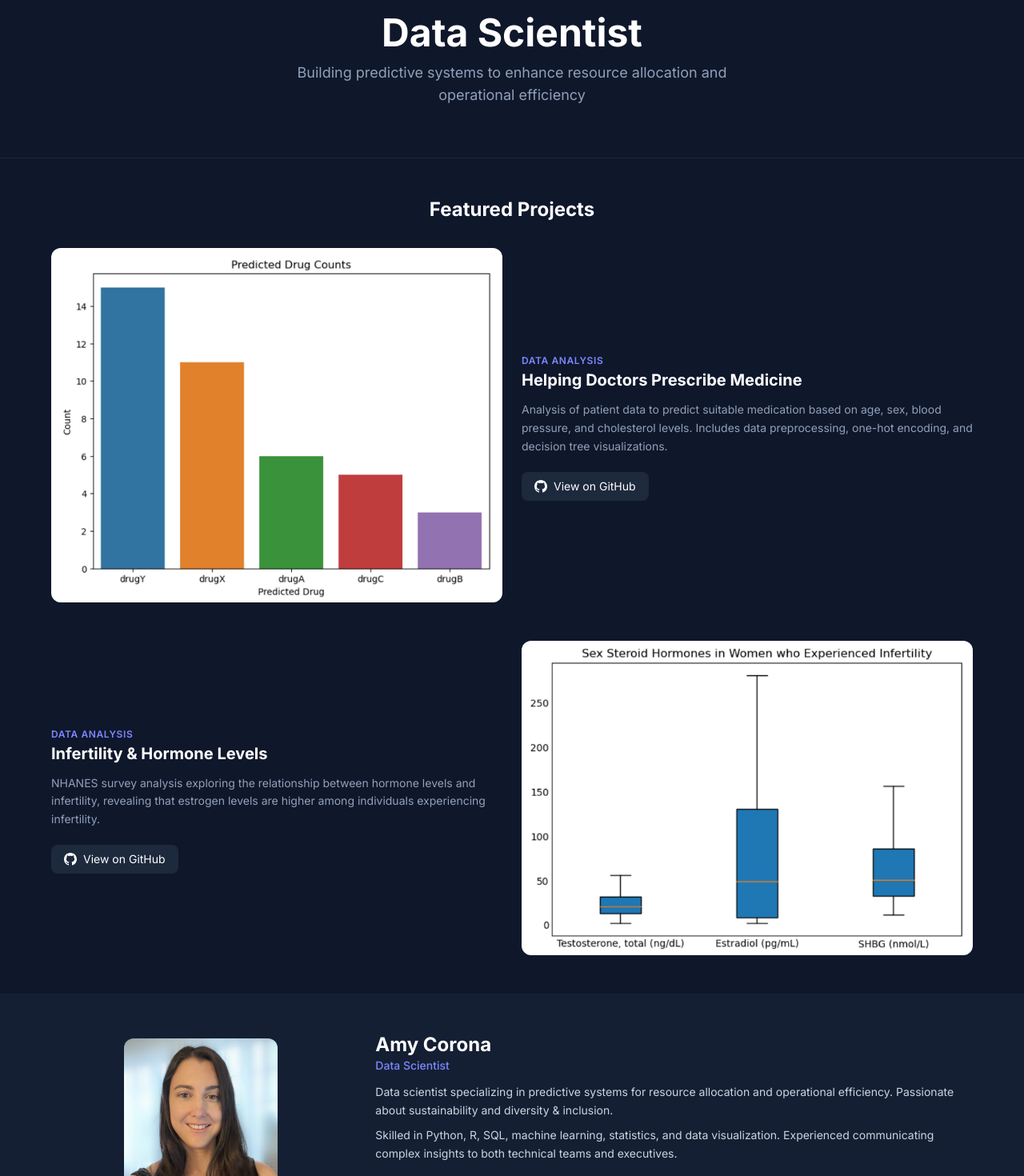
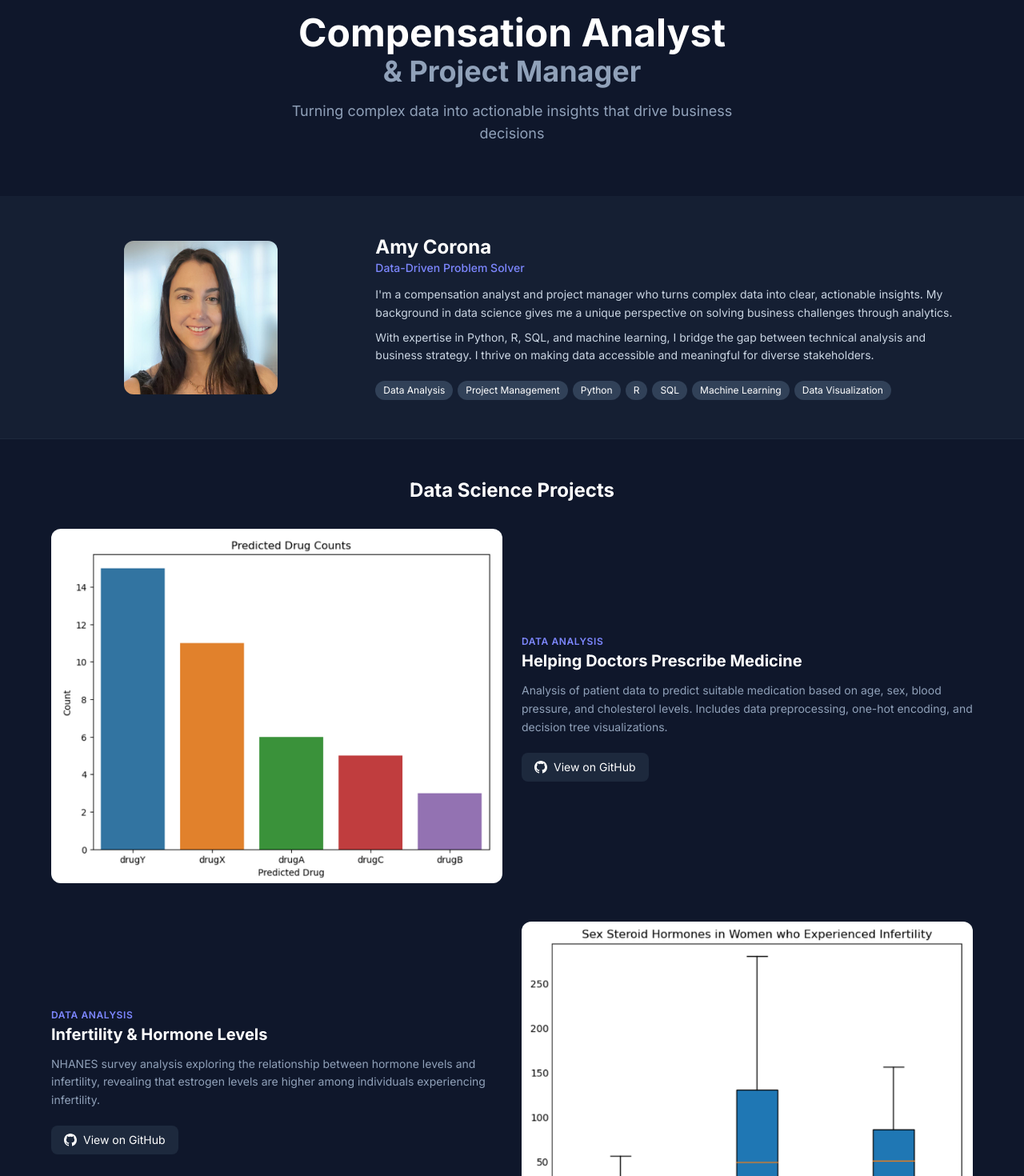
Before and after one commit to acorona1234/amycorona.com, a Next.js app: page / in a window 1280 px wide. Shown: the part 100-1570 px from the top of the page at 80% size. Built offline with nearby package versions, Linux system fonts and the light colour scheme.

Commit message:
Add Honeypot Labs at /sandbox/honeypot

```diff
--- a/src/app/layout.tsx
+++ b/src/app/layout.tsx
@@ -8,32 +8,33 @@ const inter = Inter({
 });
 
 export const metadata: Metadata = {
-  title: "Amy Corona | Data Scientist",
+  title: "Amy Corona | Compensation Analyst & Project Manager",
   description:
-    "Data scientist specializing in predictive systems to enhance resource allocation and operational efficiency. Expert in Python, R, SQL, machine learning, and data visualization.",
+    "Compensation Analyst and Project Manager turning complex data into actionable insights. Expert in data analysis, Python, R, SQL, and machine learning.",
   keywords: [
-    "data scientist",
-    "machine learning",
+    "compensation analyst",
+    "project manager",
+    "data analyst",
     "Python",
     "R",
     "SQL",
-    "data analysis",
-    "predictive modeling",
+    "machine learning",
+    "data visualization",
   ],
   authors: [{ name: "Amy Corona" }],
   openGraph: {
-    title: "Amy Corona | Data Scientist",
+    title: "Amy Corona | Compensation Analyst & Project Manager",
     description:
-      "Data scientist specializing in predictive systems to enhance resource allocation and operational efficiency.",
+      "Turning complex data into actionable insights.",
     url: "https://amycorona.com",
     siteName: "Amy Corona",
     type: "website",
   },
   twitter: {
     card: "summary_large_image",
-    title: "Amy Corona | Data Scientist",
+    title: "Amy Corona | Compensation Analyst & Project Manager",
     description:
-      "Data scientist specializing in predictive systems to enhance resource allocation and operational efficiency.",
+      "Turning complex data into actionable insights.",
   },
 };
 
--- a/src/app/page.tsx
+++ b/src/app/page.tsx
@@ -23,11 +23,12 @@ const projects = [
 ];
 
 const skills = [
+  "Data Analysis",
+  "Project Management",
   "Python",
   "R",
   "SQL",
   "Machine Learning",
-  "Statistics",
   "Data Visualization",
 ];
 
@@ -64,11 +65,60 @@ export default function Home() {
         <section className="py-8 sm:py-12 md:py-16 px-4">
           <div className="max-w-6xl mx-auto text-center">
             <h1 className="text-3xl sm:text-4xl md:text-5xl font-bold mb-3">
-              Data Scientist
+              Compensation Analyst
+              <span className="block text-2xl sm:text-3xl md:text-4xl text-slate-400 mt-1">&amp; Project Manager</span>
             </h1>
-            <p className="text-base sm:text-lg text-slate-400 max-w-xl mx-auto">
-              Building predictive systems to enhance resource allocation and operational efficiency
+            <p className="text-base sm:text-lg text-slate-400 max-w-xl mx-auto mt-4">
+              Turning complex data into actionable insights that drive business decisions
             </p>
+          </div>
+        </section>
+
+        {/* About Section */}
+        <section className="py-8 sm:py-12 px-4 bg-slate-800/50">
+          <div className="max-w-6xl mx-auto">
+            <div className="flex flex-col lg:flex-row gap-6 sm:gap-8 items-center">
+              {/* Photo */}
+              <div className="w-full lg:w-1/3 flex justify-center">
+                <div className="w-32 h-32 sm:w-48 sm:h-48 rounded-xl overflow-hidden">
+                  <Image
+                    src="/images/amy-squared-crop-l-768x768.jpg"
+                    alt="Amy Corona"
+                    width={768}
+                    height={768}
+                    className="w-full h-full object-cover"
+                  />
+                </div>
+              </div>
+
+              {/* Bio */}
+              <div className="w-full lg:w-2/3 space-y-3 text-center lg:text-left">
+                <div>
+                  <h2 className="text-xl sm:text-2xl font-bold">Amy Corona</h2>
+                  <p className="text-indigo-400 text-sm font-medium">Data-Driven Problem Solver</p>
+                </div>
+                <div className="space-y-2 text-slate-300 text-sm leading-relaxed">
+                  <p>
+                    I'm a compensation analyst and project manager who turns complex data into clear, actionable insights. My background in data science gives me a unique perspective on solving business challenges through analytics.
+                  </p>
+                  <p>
+                    With expertise in Python, R, SQL, and machine learning, I bridge the gap between technical analysis and business strategy. I thrive on making data accessible and meaningful for diverse stakeholders.
+                  </p>
+                </div>
+
+                {/* Skills */}
+                <div className="flex flex-wrap justify-center lg:justify-start gap-1.5 pt-2">
+                  {skills.map((skill) => (
+                    <span
+                      key={skill}
+                      className="bg-slate-700 px-2.5 py-1 rounded-full text-xs"
+                    >
+                      {skill}
+                    </span>
+                  ))}
+                </div>
+              </div>
+            </div>
           </div>
         </section>
 
@@ -76,7 +126,7 @@ export default function Home() {
         <section className="py-8 sm:py-12 px-4 border-t border-slate-800">
           <div className="max-w-6xl mx-auto">
             <h2 className="text-xl sm:text-2xl font-bold mb-6 sm:mb-8 text-center">
-              Featured Projects
+              Data Science Projects
             </h2>
 
             <div className="space-y-8 sm:space-y-12">
@@ -133,53 +183,6 @@ export default function Home() {
           </div>
         </section>
 
-        {/* About Section */}
-        <section className="py-8 sm:py-12 px-4 bg-slate-800/50">
-          <div className="max-w-6xl mx-auto">
-            <div className="flex flex-col lg:flex-row gap-6 sm:gap-8 items-center">
-              {/* Photo */}
-              <div className="w-full lg:w-1/3 flex justify-center">
-                <div className="w-32 h-32 sm:w-48 sm:h-48 rounded-xl overflow-hidden">
-                  <Image
-                    src="/images/amy-squared-crop-l-768x768.jpg"
-                    alt="Amy Corona"
-                    width={768}
-                    height={768}
-                    className="w-full h-full object-cover"
-                  />
-                </div>
-              </div>
-
-              {/* Bio */}
-              <div className="w-full lg:w-2/3 space-y-3 text-center lg:text-left">
-                <div>
-                  <h2 className="text-xl sm:text-2xl font-bold">Amy Corona</h2>
-                  <p className="text-indigo-400 text-sm font-medium">Data Scientist</p>
-                </div>
-                <div className="space-y-2 text-slate-300 text-sm leading-relaxed">
-                  <p>
-                    Data scientist specializing in predictive systems for resource allocation and operational efficiency. Passionate about sustainability and diversity & inclusion.
-                  </p>
-                  <p>
-                    Skilled in Python, R, SQL, machine learning, statistics, and data visualization. Experienced communicating complex insights to both technical teams and executives.
-                  </p>
-                </div>
-
-                {/* Skills */}
-                <div className="flex flex-wrap justify-center lg:justify-start gap-1.5 pt-2">
-                  {skills.map((skill) => (
-                    <span
-                      key={skill}
-                      className="bg-slate-700 px-2.5 py-1 rounded-full text-xs"
-                    >
-                      {skill}
-                    </span>
-                  ))}
-                </div>
-              </div>
-            </div>
-          </div>
-        </section>
       </main>
 
       {/* Footer */}
--- /dev/null
+++ b/src/app/sandbox/honeypot/page.tsx
@@ -0,0 +1,146 @@
+"use client";
+
+import { useState, useEffect } from "react";
+
+const HONEYPOT_USERNAME = "amy.m.corona@gmail.com";
+const HONEYPOT_PASSWORD = "letmein2026"; // Change this!
+
+export default function Sandbox() {
+  const [isAuthenticated, setIsAuthenticated] = useState(false);
+  const [username, setUsername] = useState("");
+  const [password, setPassword] = useState("");
+  const [error, setError] = useState("");
+  const [isLoading, setIsLoading] = useState(true);
+
+  useEffect(() => {
+    // Check if already authenticated
+    const saved = localStorage.getItem("honeypot_auth");
+    if (saved === "true") {
+      setIsAuthenticated(true);
+    }
+    setIsLoading(false);
+  }, []);
+
+  const handleSubmit = (e: React.FormEvent) => {
+    e.preventDefault();
+    if (username === HONEYPOT_USERNAME && password === HONEYPOT_PASSWORD) {
+      localStorage.setItem("honeypot_auth", "true");
+      setIsAuthenticated(true);
+      setError("");
+    } else {
+      setError("Incorrect username or password");
+      setPassword("");
+    }
+  };
+
+  const handleLogout = () => {
+    localStorage.removeItem("honeypot_auth");
+    setIsAuthenticated(false);
+  };
+
+  if (isLoading) {
+    return (
+      <div className="min-h-screen bg-slate-900 flex items-center justify-center">
+        <div className="text-slate-400">Loading...</div>
+      </div>
+    );
+  }
+
+  // Login Screen
+  if (!isAuthenticated) {
+    return (
+      <div className="min-h-screen bg-slate-900 flex items-center justify-center px-4">
+        <div className="w-full max-w-sm">
+          <div className="bg-slate-800 rounded-2xl p-8 shadow-xl">
+            <div className="text-center mb-6">
+              <h1 className="text-2xl font-bold text-white mb-2">🍯 Honeypot Labs</h1>
+              <p className="text-slate-400 text-sm">Enter password to continue</p>
+            </div>
+
+            <form onSubmit={handleSubmit} className="space-y-4">
+              <div>
+                <input
+                  type="email"
+                  value={username}
+                  onChange={(e) => setUsername(e.target.value)}
+                  placeholder="Email"
+                  className="w-full px-4 py-3 bg-slate-700 border border-slate-600 rounded-lg text-white placeholder-slate-400 focus:outline-none focus:border-indigo-500 focus:ring-1 focus:ring-indigo-500"
+                  autoFocus
+                />
+              </div>
+              <div>
+                <input
+                  type="password"
+                  value={password}
+                  onChange={(e) => setPassword(e.target.value)}
+                  placeholder="Password"
+                  className="w-full px-4 py-3 bg-slate-700 border border-slate-600 rounded-lg text-white placeholder-slate-400 focus:outline-none focus:border-indigo-500 focus:ring-1 focus:ring-indigo-500"
+                />
+              </div>
+
+              {error && (
+                <p className="text-red-400 text-sm text-center">{error}</p>
+              )}
+
+              <button
+                type="submit"
+                className="w-full py-3 bg-indigo-600 hover:bg-indigo-700 text-white font-medium rounded-lg transition-colors"
+              >
+                Enter the Lab
+              </button>
+            </form>
+          </div>
+
+          <p className="text-center mt-4">
+            <a href="/" className="text-slate-500 hover:text-slate-400 text-sm">
+              ← Back to main site
+            </a>
+          </p>
+        </div>
+      </div>
+    );
+  }
+
+  // Authenticated - Sandbox Dashboard
+  return (
+    <div className="min-h-screen bg-slate-900 text-white">
+      {/* Header */}
+      <header className="bg-slate-800 border-b border-slate-700">
+        <div className="max-w-6xl mx-auto px-4 py-4 flex items-center justify-between">
+          <div className="flex items-center gap-3">
+            <a href="/" className="text-slate-400 hover:text-white text-sm">
+              ← Main Site
+            </a>
+            <span className="text-slate-600">|</span>
+            <h1 className="text-lg font-bold">🍯 Honeypot Labs</h1>
+          </div>
+          <button
+            onClick={handleLogout}
+            className="text-slate-400 hover:text-white text-sm"
+          >
+            Logout
+          </button>
+        </div>
+      </header>
+
+      {/* Main Content */}
+      <main className="max-w-6xl mx-auto px-4 py-8">
+        <div className="text-center py-16">
+          <h2 className="text-3xl font-bold mb-4">Welcome to Honeypot Labs</h2>
+          <p className="text-slate-400 mb-8">
+            Your space to build, experiment, and create.
+          </p>
+
+          <div className="grid sm:grid-cols-2 lg:grid-cols-3 gap-4 max-w-3xl mx-auto">
+            {/* Placeholder app cards */}
+            <div className="bg-slate-800 rounded-xl p-6 border-2 border-dashed border-slate-700 hover:border-indigo-500 transition-colors cursor-pointer">
+              <div className="text-4xl mb-3">➕</div>
+              <h3 className="font-semibold mb-1">New App</h3>
+              <p className="text-slate-400 text-sm">Create something new</p>
+            </div>
+          </div>
+        </div>
+      </main>
+    </div>
+  );
+}
```
Also changed, not shown: public/images/amy-linkedin.jpg (added).
